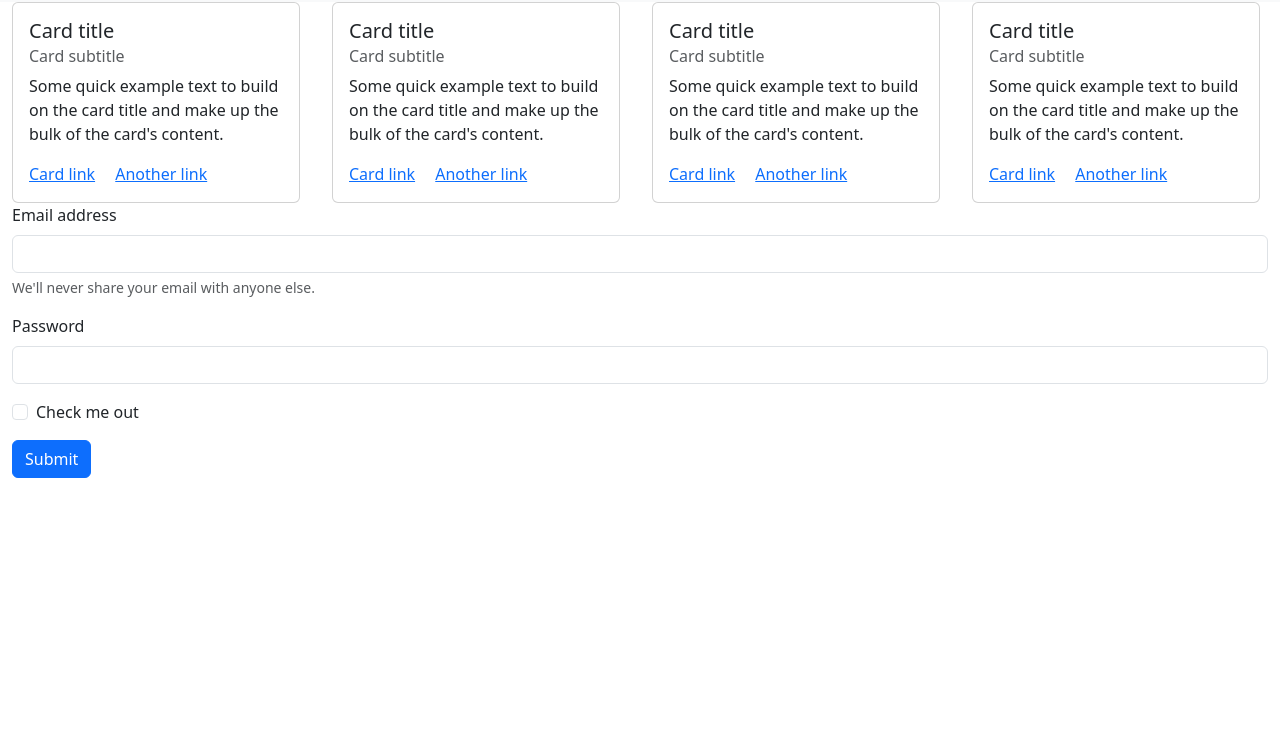
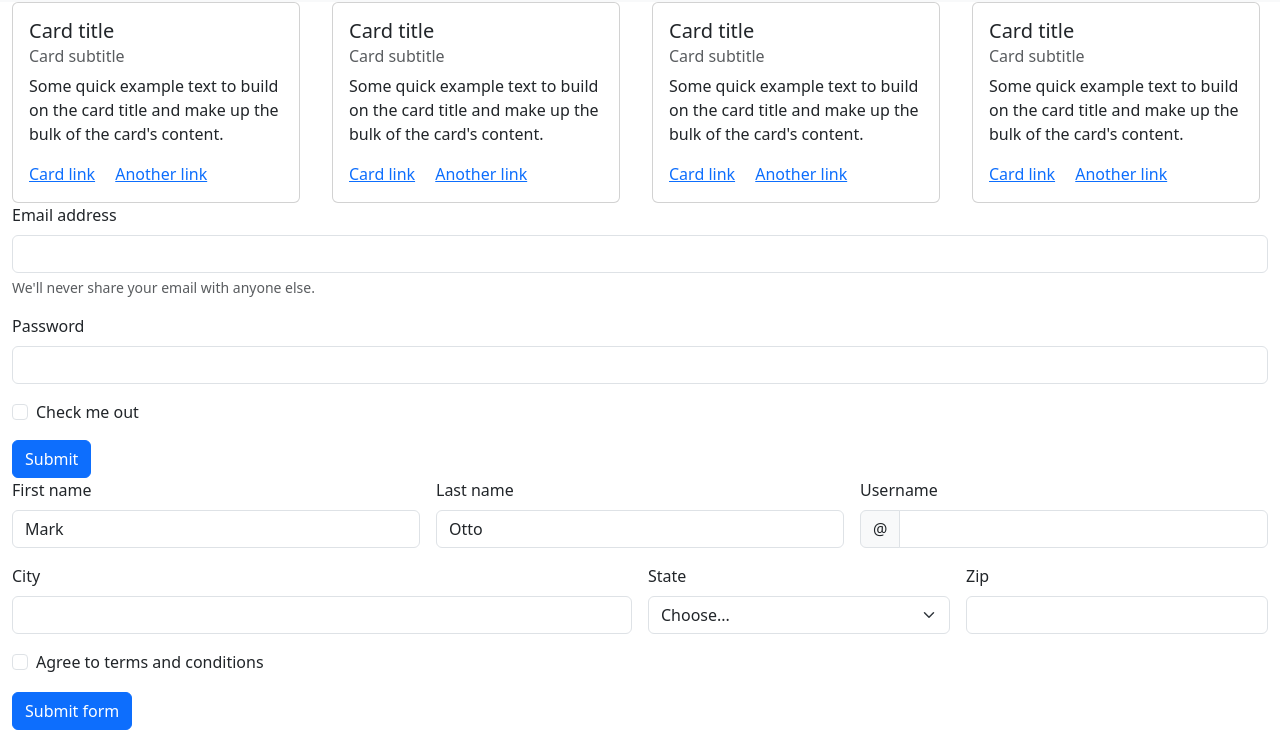
Before and after one commit to selimcangursuu/github.test, a plain HTML site: page index.html in a window 1280 px wide. Shown: the part 54-800 px from the top of the page. Drawn offline with nearby package versions, Linux system fonts and the light colour scheme.

Commit message:
Profesyonel Form Sayfası Eklendi
Profesyonel Form Sayfası Eklendi

```diff
--- a/index.html
+++ b/index.html
@@ -109,5 +109,73 @@
               </form>
         </div>
       </div>
+    <div class="container-fluid">
+        <div class="col-md-12">
+            <form class="row g-3 needs-validation" novalidate>
+  <div class="col-md-4">
+    <label for="validationCustom01" class="form-label">First name</label>
+    <input type="text" class="form-control" id="validationCustom01" value="Mark" required>
+    <div class="valid-feedback">
+      Looks good!
+    </div>
+  </div>
+  <div class="col-md-4">
+    <label for="validationCustom02" class="form-label">Last name</label>
+    <input type="text" class="form-control" id="validationCustom02" value="Otto" required>
+    <div class="valid-feedback">
+      Looks good!
+    </div>
+  </div>
+  <div class="col-md-4">
+    <label for="validationCustomUsername" class="form-label">Username</label>
+    <div class="input-group has-validation">
+      <span class="input-group-text" id="inputGroupPrepend">@</span>
+      <input type="text" class="form-control" id="validationCustomUsername" aria-describedby="inputGroupPrepend" required>
+      <div class="invalid-feedback">
+        Please choose a username.
+      </div>
+    </div>
+  </div>
+  <div class="col-md-6">
+    <label for="validationCustom03" class="form-label">City</label>
+    <input type="text" class="form-control" id="validationCustom03" required>
+    <div class="invalid-feedback">
+      Please provide a valid city.
+    </div>
+  </div>
+  <div class="col-md-3">
+    <label for="validationCustom04" class="form-label">State</label>
+    <select class="form-select" id="validationCustom04" required>
+      <option selected disabled value="">Choose...</option>
+      <option>...</option>
+    </select>
+    <div class="invalid-feedback">
+      Please select a valid state.
+    </div>
+  </div>
+  <div class="col-md-3">
+    <label for="validationCustom05" class="form-label">Zip</label>
+    <input type="text" class="form-control" id="validationCustom05" required>
+    <div class="invalid-feedback">
+      Please provide a valid zip.
+    </div>
+  </div>
+  <div class="col-12">
+    <div class="form-check">
+      <input class="form-check-input" type="checkbox" value="" id="invalidCheck" required>
+      <label class="form-check-label" for="invalidCheck">
+        Agree to terms and conditions
+      </label>
+      <div class="invalid-feedback">
+        You must agree before submitting.
+      </div>
+    </div>
+  </div>
+  <div class="col-12">
+    <button class="btn btn-primary" type="submit">Submit form</button>
+  </div>
+</form>
+        </div>
+    </div>
 </body>
 </html>
```
